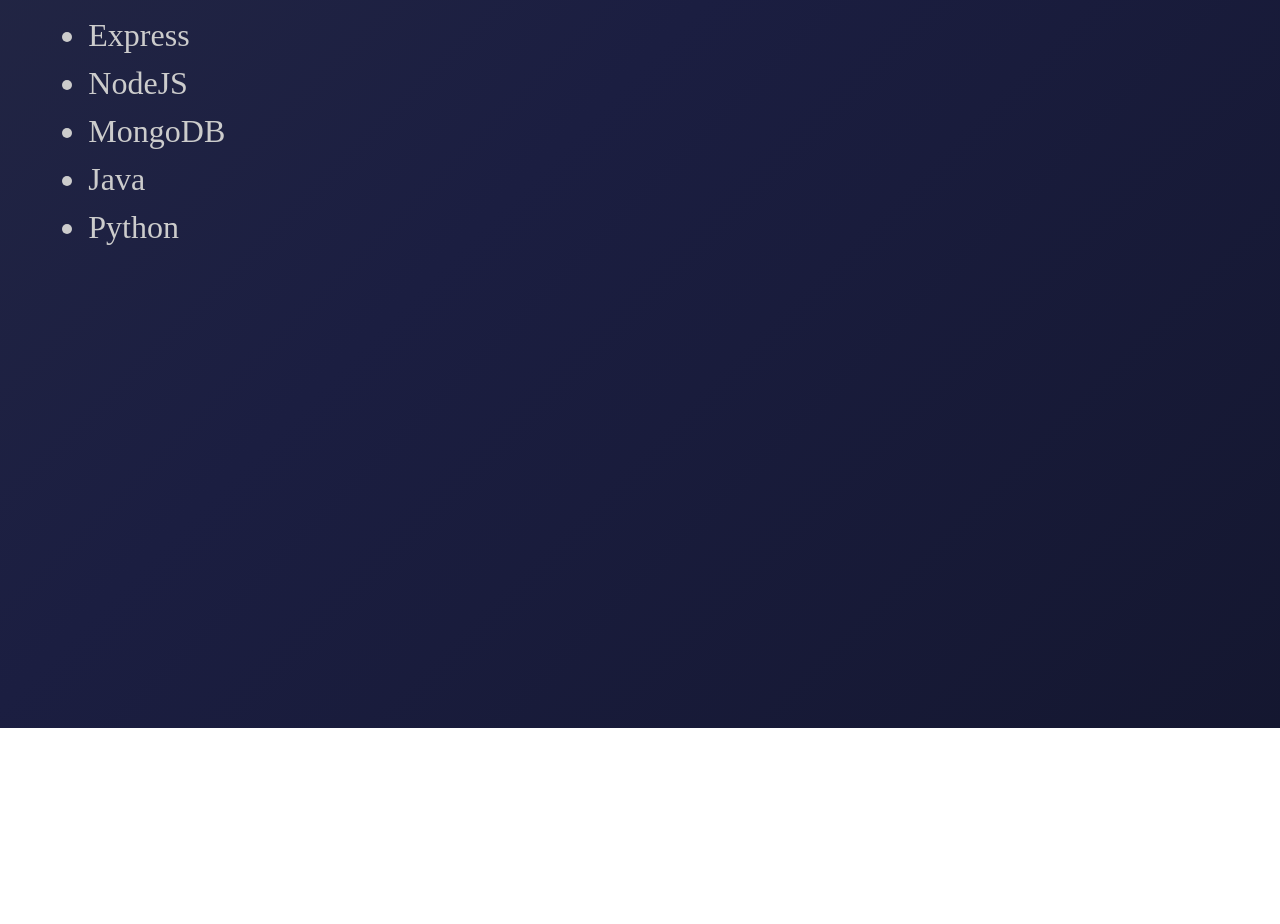
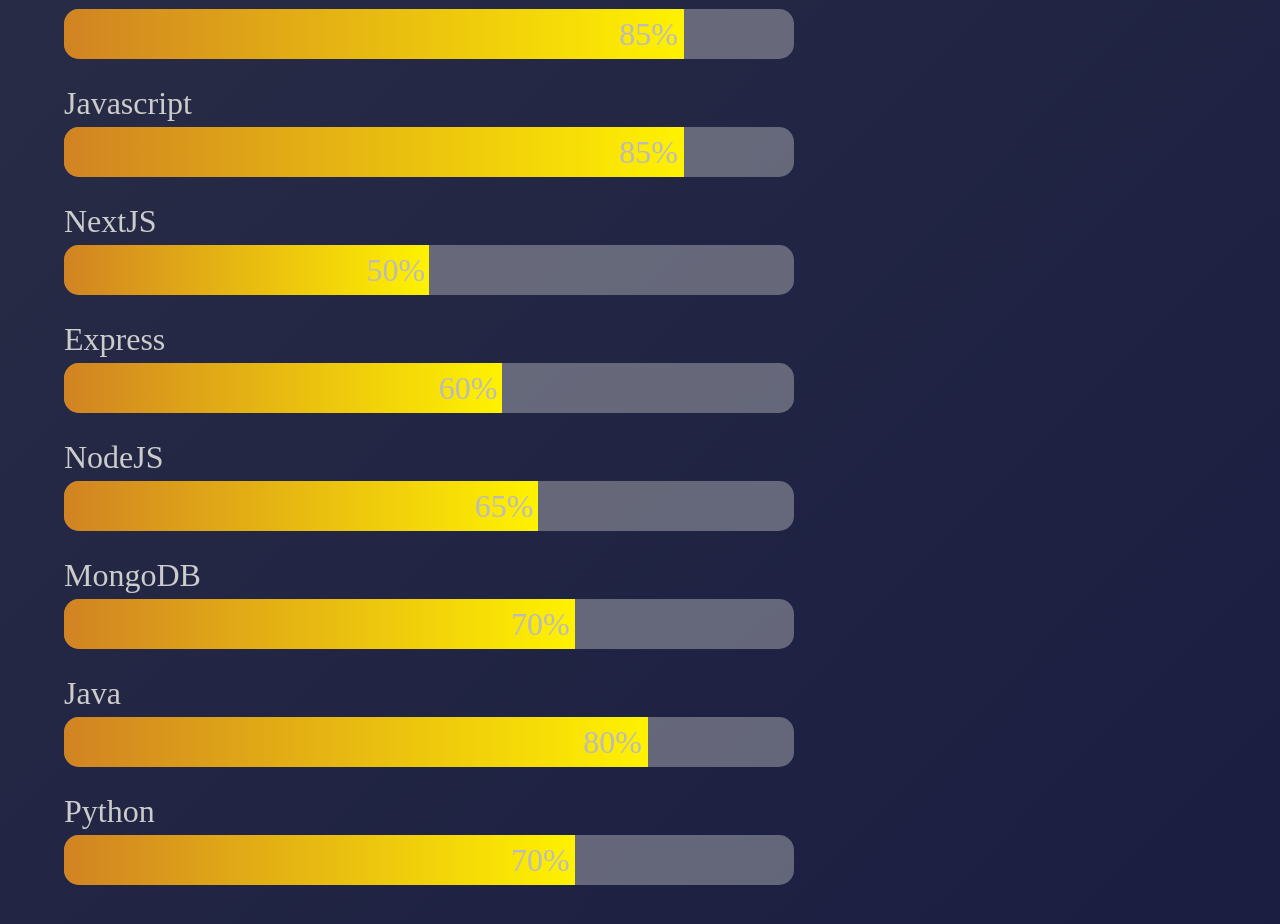
Before and after one commit to AD-Blue/me-site, a Next.js app: page / in a window 1280 px wide. Shown: the part 872-1796 px from the top of the page. Before the commit the page ends 1600 px from the top, so only its background shows below. Built offline with nearby package versions, Linux system fonts and the light colour scheme; a web font is replaced by a local one.

Commit message:
Added skillbars

```diff
--- a/components/SkillList.js
+++ b/components/SkillList.js
@@ -1,49 +1,105 @@
-
-import { UnorderedList, ListItem, Text } from '@chakra-ui/react';
+import styles from '../styles/SkillStyles.module.css';
+import { List, ListItem, Text, Box, Flex } from '@chakra-ui/react';
 
 export default function SkillList() {
     return (
-        <UnorderedList color='#ccc' ml='2%'>
+        <List color='#ccc' spacing={5}>
             <ListItem fontSize='32px'>
                 <Text>
                     ReactJS
                 </Text>
+                <Box className={styles.container}>
+                    <Flex className={styles.skills} justify='flex-end' align='center' w='85%'>
+                        <Text pr='1%'>
+                            85%
+                        </Text>
+                    </Flex>
+                </Box>
             </ListItem>
             <ListItem fontSize='32px'>
                 <Text>
                     Javascript
                 </Text>
+                <Box className={styles.container}>
+                    <Flex className={styles.skills} justify='flex-end' align='center' w='85%'>
+                        <Text pr='1%'>
+                            85%
+                        </Text>
+                    </Flex>
+                </Box>
             </ListItem>
             <ListItem fontSize='32px'>
                 <Text>
                     NextJS
                 </Text>
+                <Box className={styles.container}>
+                    <Flex className={styles.skills} justify='flex-end' align='center' w='50%'>
+                        <Text pr='1%'>
+                            50%
+                        </Text>
+                    </Flex>
+                </Box>
             </ListItem>
             <ListItem fontSize='32px'>
                 <Text>
                     Express
                 </Text>
+                <Box className={styles.container}>
+                    <Flex className={styles.skills} justify='flex-end' align='center' w='60%'>
+                        <Text pr='1%'>
+                            60%
+                        </Text>
+                    </Flex>
+                </Box>
             </ListItem>
             <ListItem fontSize='32px'>
                 <Text>
                     NodeJS
                 </Text>
+                <Box className={styles.container}>
+                    <Flex className={styles.skills} justify='flex-end' align='center' w='65%'>
+                        <Text pr='1%'>
+                            65%
+                        </Text>
+                    </Flex>
+                </Box>
             </ListItem>
             <ListItem fontSize='32px'>
                 <Text>
                     MongoDB
                 </Text>
+                <Box className={styles.container}>
+                    <Flex className={styles.skills} justify='flex-end' align='center' w='70%'>
+                        <Text pr='1%'>
+                            70%
+                        </Text>
+                    </Flex>
+                </Box>
             </ListItem>
             <ListItem fontSize='32px'>
                 <Text>
                     Java
                 </Text>
+                <Box className={styles.container}>
+                    <Flex className={styles.skills} justify='flex-end' align='center' w='80%'>
+                        <Text pr='1%'>
+                            80%
+                        </Text>
+                    </Flex>
+                </Box>
             </ListItem>
             <ListItem fontSize='32px'>
                 <Text>
                     Python
                 </Text>
+                <Box className={styles.container}>
+                    <Flex className={styles.skills} justify='flex-end' align='center' w='70%'>
+                        <Text pr='1%'>
+                            70%
+                        </Text>
+                    </Flex>
+                </Box>
             </ListItem>
-        </UnorderedList>
+        </List>
     )
 }
--- a/pages/index.js
+++ b/pages/index.js
@@ -12,19 +12,19 @@
             <Flex
                 className={styles.main}
                 direction='column'
-                h='200vh'
+                h='350vh'
                 alignContent='center'
             >
                 <Box textAlign="center" mt='20%'>
-                    <Heading as='h1' size='4xl' color='#ccc'>
+                    <Heading as='h1' size='4xl' color='#ccc' fontSize='96px'>
                         Aries Dimaranan
                     </Heading>
-                    <Heading as='h2' size='2xl' color='#ccc'>
+                    <Heading as='h2' size='2xl' color='#ccc' fontSize='96px'>
                         Full-Stack Developer
                     </Heading>
                 </Box>
                 <Flex direction='column' mt='25%' ml='5%'>
-                    <Heading as='h3' size='xl' color='#ccc'>
+                    <Heading as='h3' size='xl' color='#ccc' fontSize='54px'>
                         Technologies I've Built With
                     </Heading>
                     <SkillList />
--- /dev/null
+++ b/styles/SkillStyles.module.css
@@ -0,0 +1,16 @@
+.container {
+    width: 60%; /* Full width */
+    background-color: rgba(204, 204, 204, 0.4); /* Grey background */
+    border-radius: 15px 15px;
+    height: 50px;
+}
+
+.skills {
+    text-align: right; /* Right-align text */
+    padding-top: 10px; /* Add top padding */
+    padding-bottom: 10px; /* Add bottom padding */
+    color: #bbb; /* White text color */
+    height: 50px;
+    border-radius: 15px 0 0 15px;
+    background: linear-gradient(90deg, rgba(209,131,34,1) 0%, rgba(255,242,0,1) 100%);
+}
```
